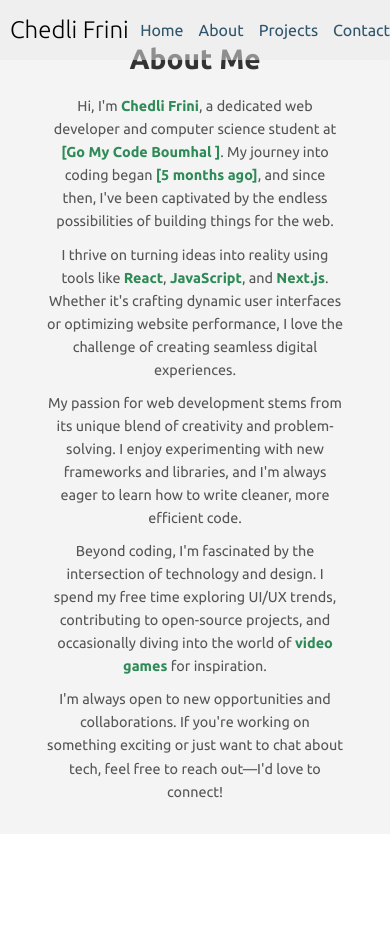
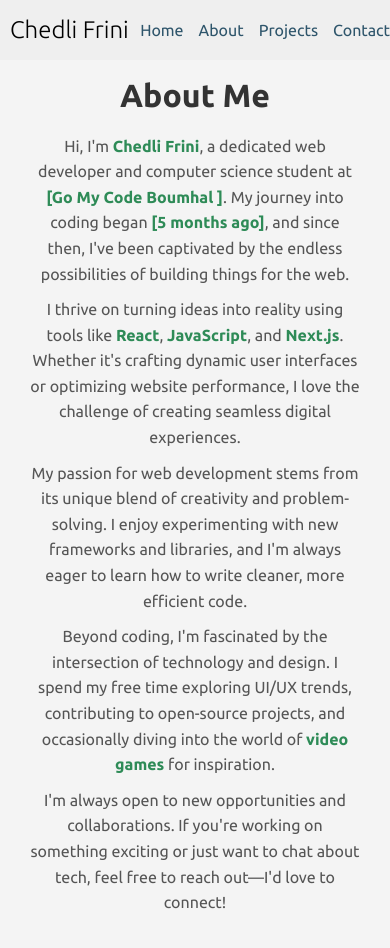
Before and after one commit to chedli404/checkpoint_next, a Next.js app: page /about in a window 390 px wide. Shown: the top 948 px of the page. Before the commit the page ends 844 px from the top, so only its background shows below. Built offline with nearby package versions, Linux system fonts and the light colour scheme; a web font is replaced by a local one.

Commit message:
Update about.module.css

```diff
--- a/app/about/about.module.css
+++ b/app/about/about.module.css
@@ -1,12 +1,10 @@
+
   /* About Section Styles */
   .about {
     background-color: #f4f4f4;
     padding: 50px 20px;
     color: #333;
-  min-height: 512px; /* Use min-height instead of height for flexibility */
-  display: flex;
-  align-items: center;
-  justify-content: center;
+    height: 512px;
   }
 
     .h2 {
@@ -40,33 +38,126 @@
     color: #0077b6; /* Color for your field of expertise */
   }
 
-/* Responsive Design */
+  /* make it responsive for all devices */
+
   @media (max-width: 768px) {
     .about {
-    padding: 30px 15px; /* Reduce padding for smaller screens */
-    min-height: auto; /* Allow height to adjust based on content */
+      height: 100%;
     }
 
     .h2 {
-    font-size: 2rem; /* Smaller font size for smaller screens */
+      font-size: 2rem;
     }
 
     .p {
-    font-size: 1rem; /* Smaller font size for better readability */
-    max-width: 90%; /* Allow text to take more width on smaller screens */
-  }
+      font-size: 1rem;
     }
 
-@media (max-width: 480px) {
+    .container {
+      padding: 0 10px;
+    }
+
+
+
+  }
+  /* make it responsive for phones */
+
+  @media (max-width: 576px) {
     .about {
-    padding: 20px 10px; /* Further reduce padding for very small screens */
+      height: 100%;
     }
 
     .h2 {
-    font-size: 1.75rem; /* Even smaller font size for mobile devices */
+      font-size: 1.5rem;
     }
 
     .p {
-    font-size: 0.9rem; /* Smaller font size for mobile devices */
+      font-size: 0.9rem;
     }
+
+    .container {
+      padding: 0 10px;
     }
+
+
+  }
+  /* make it responsive for tablets */
+
+  @media (max-width: 768px) {
+    .about {
+      height: 100%;
+    }
+
+    .h2 {
+      font-size: 1.8rem;
+    }
+
+    .p {
+      font-size: 1rem;
+    }
+
+    .container {
+      padding: 0 10px;
+    }
+
+  }
+  /* make it responsive for laptops */
+
+  @media (max-width: 992px) {
+    .about {
+      height: 100%;
+    }
+
+    .h2 {
+      font-size: 2rem;
+    }
+
+    .p {
+      font-size: 1rem;
+    }
+
+    .container {
+      padding: 0 10px;
+    }
+
+  }
+  /* make it responsive for desktops */
+
+  @media (min-width: 1200px) {
+    .about {
+      height: 100%;
+    }
+
+    .h2 {
+      font-size: 2.5rem;
+    }
+
+    .p {
+      font-size: 1.1rem;
+    }
+
+    .container {
+      padding: 0 10px;
+    }
+
+  }
+  /* make it responsive for large desktops */
+
+  @media (min-width: 1400px) {
+    .about {
+      height: 100%;
+    }
+
+    .h2 {
+      font-size: 2.5rem;
+    }
+
+    .p {
+      font-size: 1.1rem;
+    }
+
+    .container {
+      padding: 0 10px;
+    }
+
+  }
```
Lines whose indentation alone changed are shown as unchanged.
